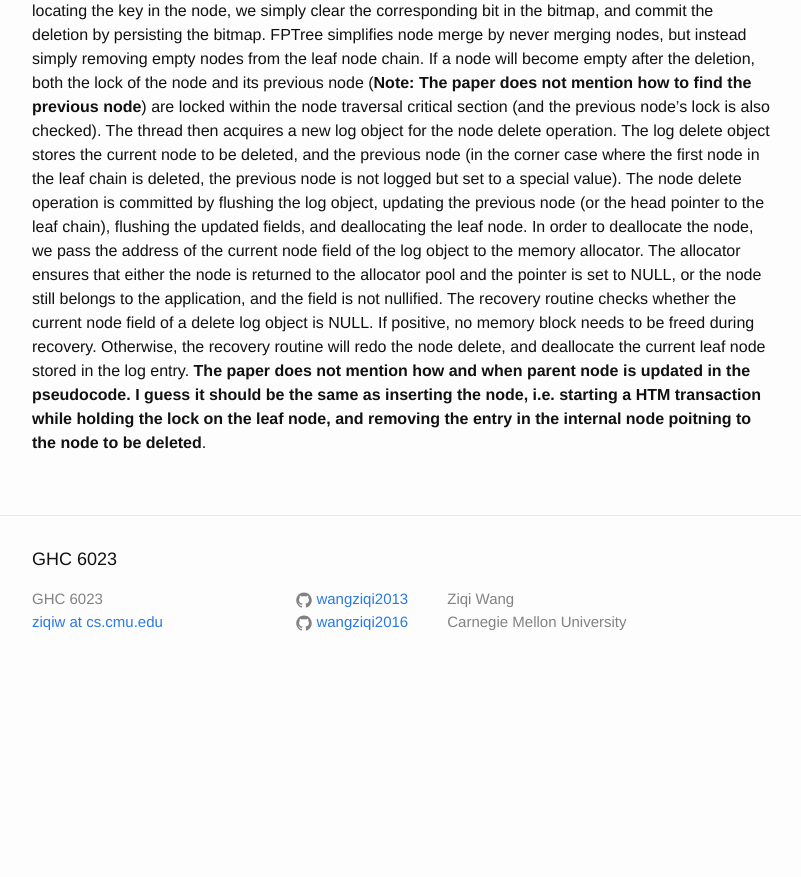
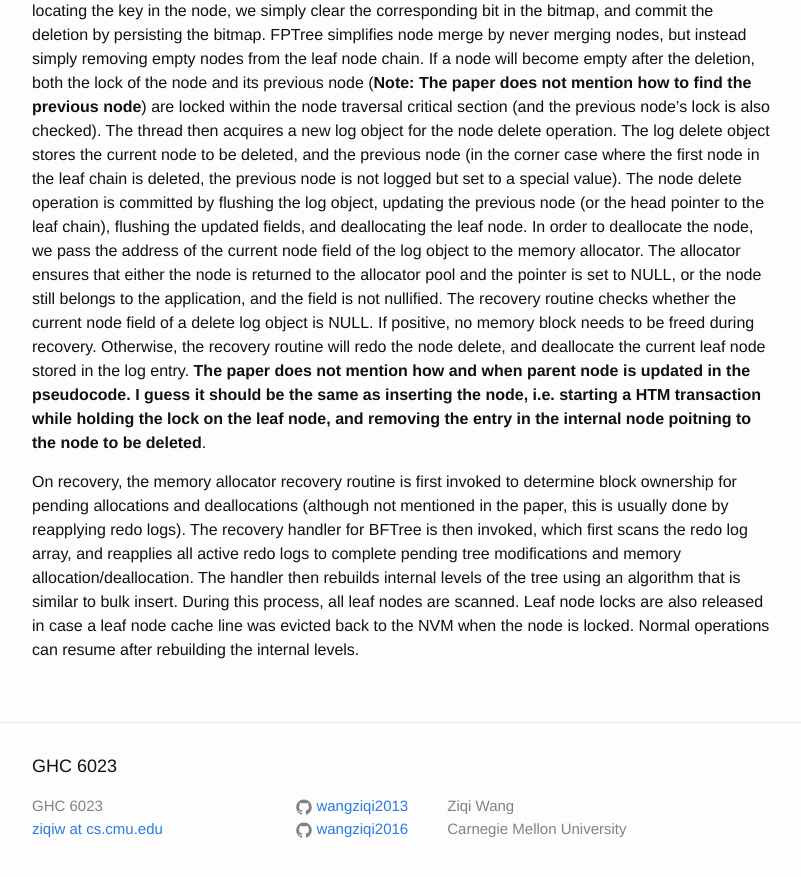
Before and after one commit to wangziqi2013/wangziqi2013.github.io, a Jekyll site: the page built from _posts/2019-11-17-fptree.markdown, in a window 1280 px wide and 900 px high, scrolled down 4093 px. Shown: the top 877 px of the window, without its empty margins (238-1039 px from the left). Built offline with Jekyll 4.4.1, drawn with Linux system fonts in a browser that asks for light colours; before the commit the page ends 4786 px from its top, so only the background shows below that.

Commit message:
Adding recovery

```diff
--- a/_posts/2019-11-17-fptree.markdown
+++ b/_posts/2019-11-17-fptree.markdown
@@ -164,3 +164,11 @@ block needs to be freed during recovery. Otherwise, the recovery routine will re
 the current leaf node stored in the log entry. **The paper does not mention how and when parent node is updated in
 the pseudocode. I guess it should be the same as inserting the node, i.e. starting a HTM transaction while holding the
 lock on the leaf node, and removing the entry in the internal node poitning to the node to be deleted**.
+
+On recovery, the memory allocator recovery routine is first invoked to determine block ownership for pending allocations
+and deallocations (although not mentioned in the paper, this is usually done by reapplying redo logs). The recovery handler
+for BFTree is then invoked, which first scans the redo log array, and reapplies all active redo logs to complete pending
+tree modifications and memory allocation/deallocation. The handler then rebuilds internal levels of the tree using
+an algorithm that is similar to bulk insert. During this process, all leaf nodes are scanned. Leaf node locks are also
+released in case a leaf node cache line was evicted back to the NVM when the node is locked. Normal operations can resume
+after rebuilding the internal levels.
```
